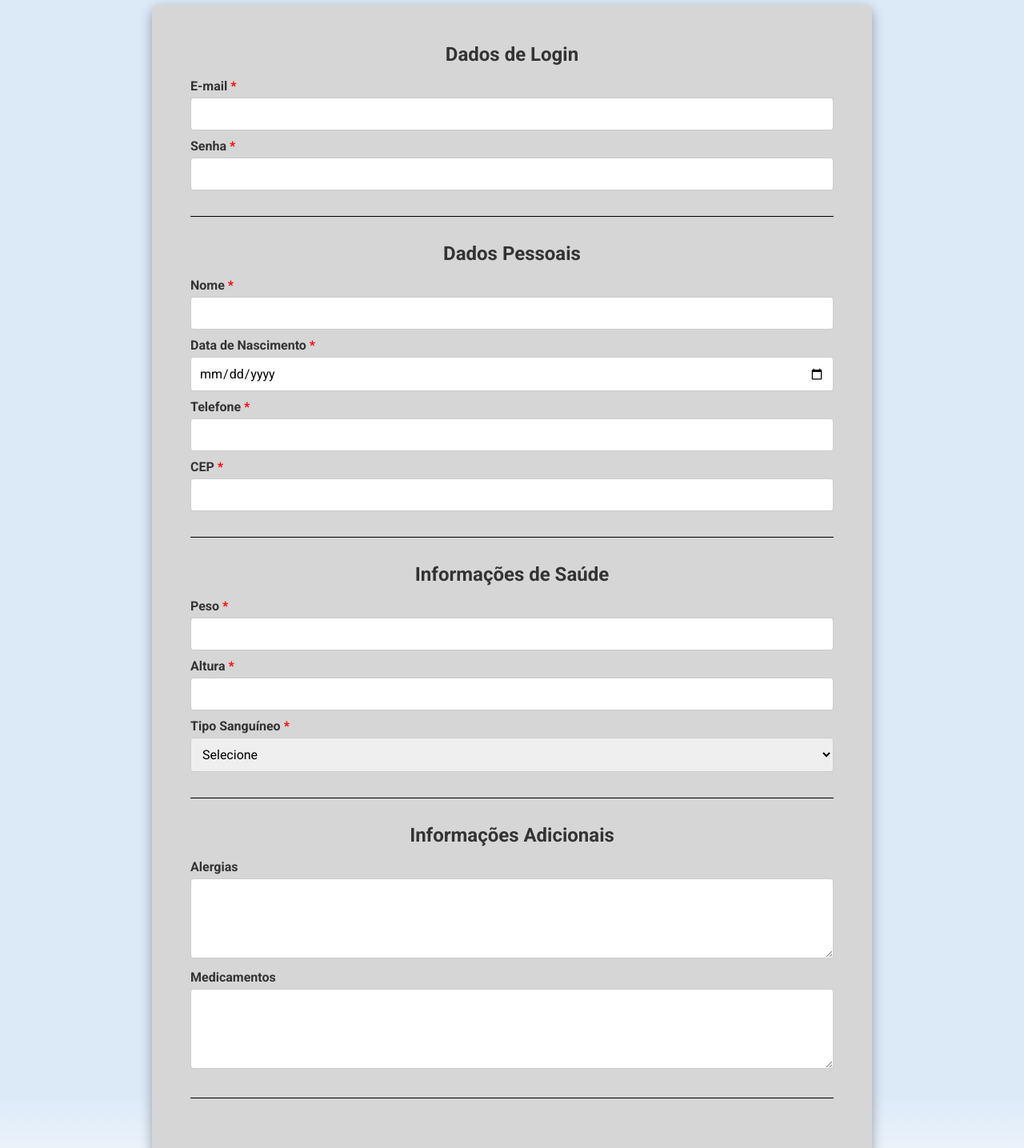
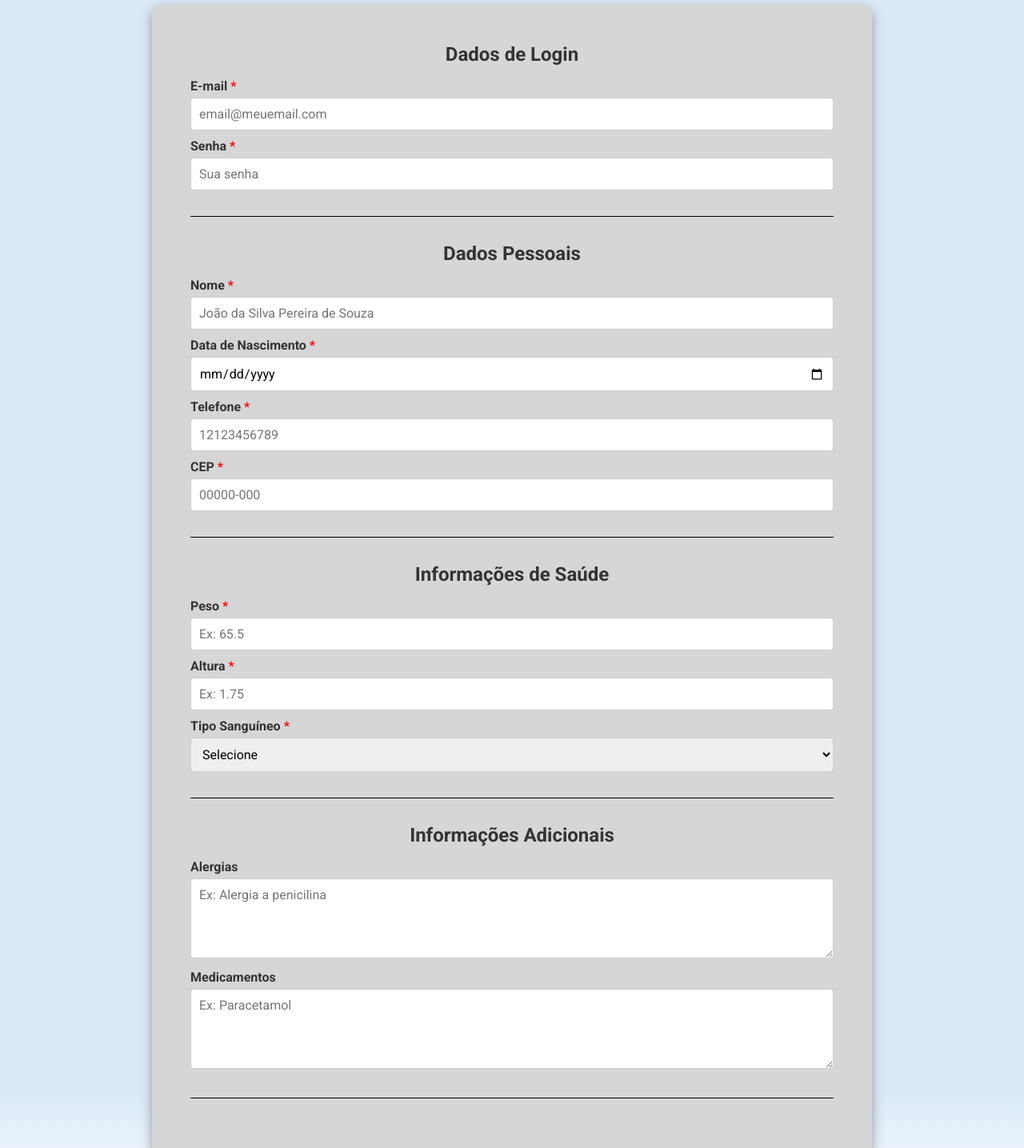
Before and after one commit to V1ct0rSb/SaudeFacil, a React (Vite) app: page /CadastroPaciente in a window 1280 px wide. Shown: the part 180-1615 px from the top of the page at 80% size. Built offline with nearby package versions, Linux system fonts and the light colour scheme.

Commit message:
Add placeholder

```diff
--- a/src/pages/CadastroPaciente/CadastroPaciente.jsx
+++ b/src/pages/CadastroPaciente/CadastroPaciente.jsx
@@ -114,6 +114,7 @@ export default function CadastroPaciente() {
                 type="email"
                 id="email"
                 name="email"
+                placeholder="email@meuemail.com"
                 required
                 value={formData.email}
                 onChange={handleChange}
@@ -129,6 +130,7 @@ export default function CadastroPaciente() {
                 type="password"
                 id="senha"
                 name="senha"
+                placeholder="Sua senha"
                 required
                 value={formData.senha}
                 onChange={handleChange}
@@ -149,6 +151,7 @@ export default function CadastroPaciente() {
                 type="text"
                 id="nome"
                 name="nome"
+                placeholder="João da Silva Pereira de Souza"
                 required
                 value={formData.nome}
                 onChange={handleChange}
@@ -181,6 +184,7 @@ export default function CadastroPaciente() {
                 type="tel"
                 id="telefone"
                 name="telefone"
+                placeholder="12123456789"
                 value={formData.telefone}
                 onChange={handleChange}
               />
@@ -195,6 +199,7 @@ export default function CadastroPaciente() {
                 type="text"
                 id="cep"
                 name="cep"
+                placeholder="00000-000"
                 value={formData.cep}
                 onChange={handleChange}
               />
@@ -213,6 +218,7 @@ export default function CadastroPaciente() {
                 id="peso"
                 name="peso"
                 step="0.01"
+                placeholder="Ex: 65.5"
                 value={formData.peso}
                 onChange={handleChange}
               />
@@ -227,6 +233,7 @@ export default function CadastroPaciente() {
                 type="number"
                 id="altura"
                 name="altura"
+                placeholder="Ex: 1.75"
                 step="0.01"
                 value={formData.altura}
                 onChange={handleChange}
@@ -271,6 +278,7 @@ export default function CadastroPaciente() {
               <textarea
                 id="alergias"
                 name="alergias"
+                placeholder="Ex: Alergia a penicilina"
                 value={formData.alergias}
                 onChange={handleChange}
               ></textarea>
@@ -279,6 +287,7 @@ export default function CadastroPaciente() {
               <textarea
                 id="medicamentos"
                 name="medicamentos"
+                placeholder="Ex: Paracetamol"
                 value={formData.medicamentos}
                 onChange={handleChange}
               ></textarea>
```
